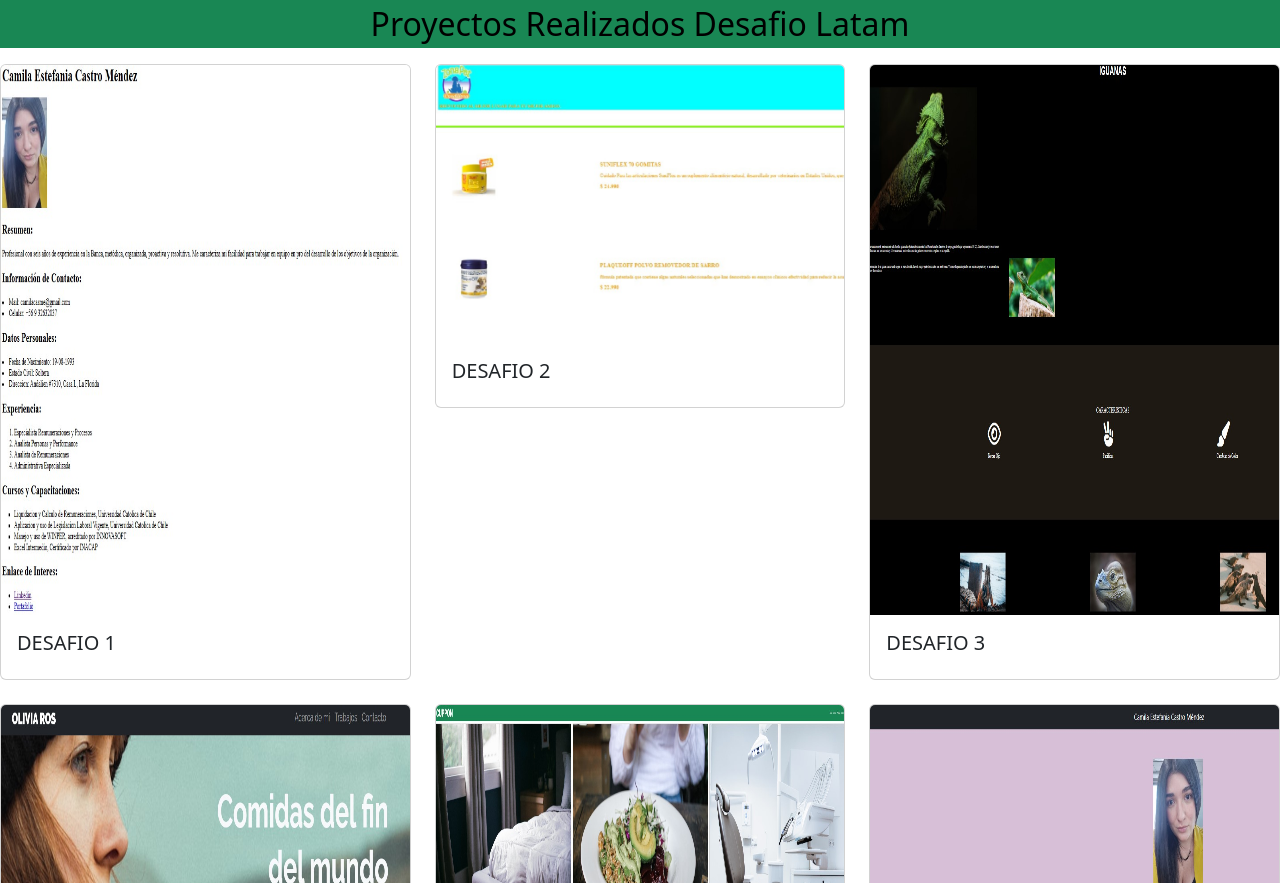
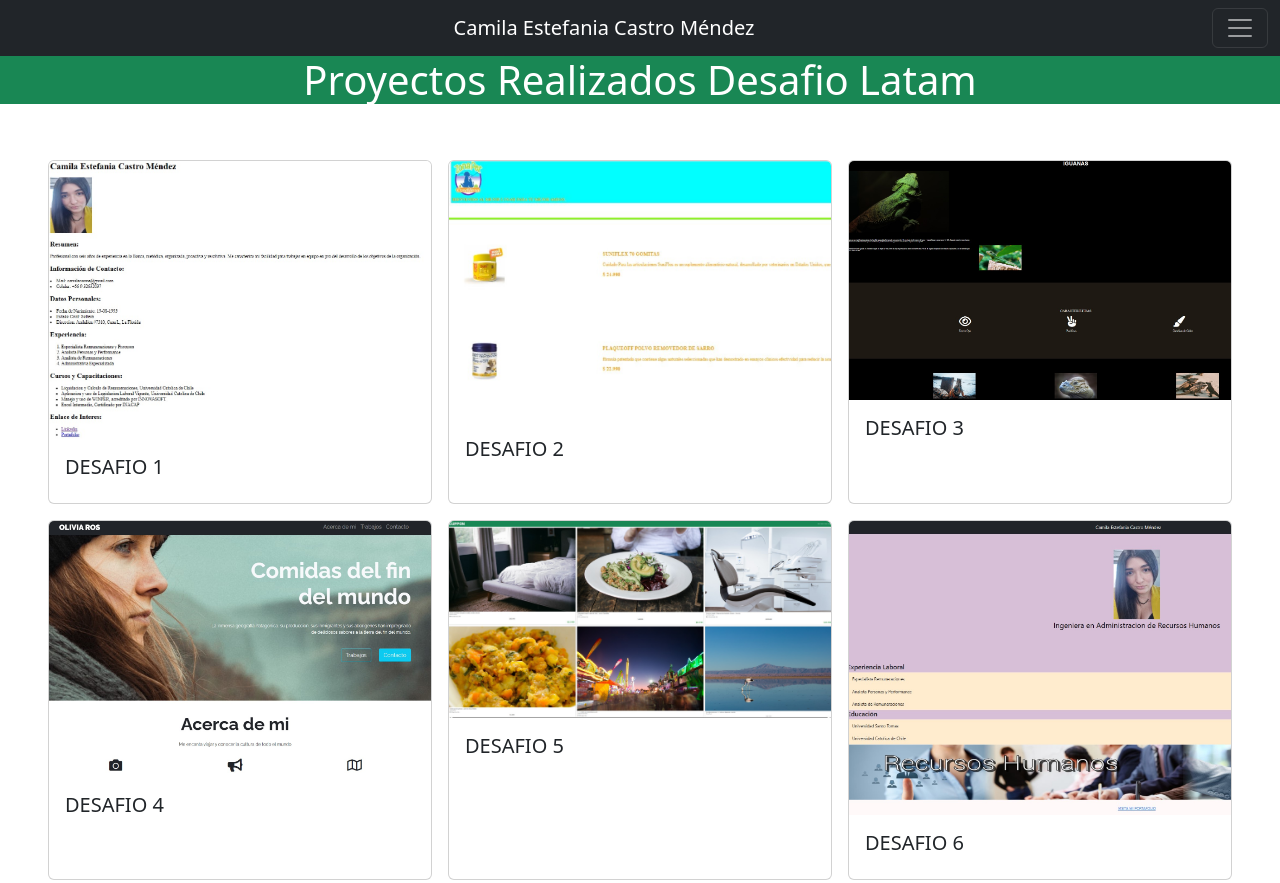
Before and after one commit to yesminalina/fork_cv_camila, a plain HTML site: page portafolio.html in a window 1280 px wide. Shown: the top 883 px of the page. Drawn offline with nearby package versions, Linux system fonts and the light colour scheme.

Commit message:
modificación página portafolio

```diff
--- a/portafolio.html
+++ b/portafolio.html
@@ -13,33 +13,59 @@
 
     <script src="https://kit.fontawesome.com/9eaee8c2c7.js" crossorigin="anonymous"></script>
 
-    <title>Document</title>
+    <title>Portafolio</title>
 </head>
 
 <body>
-
-    <nav class="text-bg-success">
-        <a class="nav-link active" style="color: black; font-size: xx-large; text-align: center;">Proyectos
-            Realizados Desafio Latam</a>
+    <nav class="navbar navbar-dark bg-dark">
+        <div class="container-fluid">
+          <p class="text-center"></p>
+          <a class="navbar-brand" href="index.html">Camila Estefania Castro Méndez </a>
+          <button class="navbar-toggler" type="button" data-bs-toggle="offcanvas" data-bs-target="#offcanvasDarkNavbar"
+            aria-controls="offcanvasDarkNavbar" aria-label="Toggle navigation">
+            <span class="navbar-toggler-icon"></span>
+          </button>
+          <div class="offcanvas offcanvas-end text-bg-dark" tabindex="-1" id="offcanvasDarkNavbar"
+            aria-labelledby="offcanvasDarkNavbarLabel">
+            <div class="offcanvas-header">
+              <h5 class="offcanvas-title" id="offcanvasDarkNavbarLabel">Hablemos?</h5>
+              <button type="button" class="btn-close btn-close-white" data-bs-dismiss="offcanvas"
+                aria-label="Close"></button>
+            </div>
+            <div class="offcanvas-body">
+              <ul class="navbar-nav justify-content-end flex-grow-1 pe-3">
+                <li class="nav-item dropdown">
+                  <a class="nav-link dropdown-toggle" href="#" role="button" data-bs-toggle="dropdown"
+                    aria-expanded="false">
+                    Contacto
+                  </a>
+                  <ul class="dropdown-menu dropdown-menu-dark">
+                    <li><a class="dropdown-item" href="https://mail.google.com/mail/u/2/#inbox?compose=new">Enviar Mail</a>
+                    </li>
+                    <li><a class="dropdown-item" href="https://wa.link/4pi67v">Whatssap</a></li>
+                    <li><a class="dropdown-item"
+                        href="https://www.linkedin.com/in/camila-estefania-castro-m%C3%A9ndez-b21bb8149/">Linkedin</a></li>
+                  </ul>
+                </li>
+              </ul>
+            </div>
+          </div>
       </nav>
 
+    <section class="grilla container-fluid p-0">
+        <h1 class="text-center text-bg-success">Proyectos Realizados Desafio Latam</h1>
 
-    <div class="">
-        <p> </p>
-    </div>
-
-
-    <div class="row row-cols-1 row-cols-md-3 g-4">
+        <div class="row row-cols-1 row-cols-md-3 gx-3 gy-3 p-5">
             <div class="col">
-            <div class="card">
-                <img src="assets/img/cv.jpg" class="card-img-top" alt="cupon1" width="550" height="550">
+                <div class="card h-100">
+                    <img src="assets/img/cv.jpg" class="card-img-top" alt="cupon1">
                     <div class="card-body">
                         <h5 class="card-title">DESAFIO 1</h5>
                     </div>
                 </div>
             </div>
             <div class="col">
-            <div class="card">
+                <div class="card h-100">
                     <img src="assets/img/landinpage.jpg" class="card-img-top" alt="cupon2">
                     <div class="card-body">
                         <h5 class="card-title">DESAFIO 2</h5>
@@ -47,37 +73,39 @@
                 </div>
             </div>
             <div class="col">
-            <div class="card">
-                <img src="assets/img/iguanas.jpg" class="card-img-top" alt="cupon3" width="550" height="550">
+                <div class="card h-100">
+                    <img src="assets/img/iguanas.jpg" class="card-img-top" alt="cupon3">
                     <div class="card-body">
                         <h5 class="card-title">DESAFIO 3</h5>
                     </div>
                 </div>
             </div>
             <div class="col">
-            <div class="card">
-                <img src="assets/img/GIT.jpg" class="card-img-top" alt="cupon4" width="550" height="550">
+                <div class="card h-100">
+                    <img src="assets/img/GIT.jpg" class="card-img-top" alt="cupon4">
                     <div class="card-body">
                         <h5 class="card-title">DESAFIO 4</h5>
                     </div>
                 </div>
             </div>
             <div class="col">
-            <div class="card">
-                <img src="assets/img/cupon.jpg" class="card-img-top" alt="cupon5" width="550" height="550">
+                <div class="card h-100">
+                    <img src="assets/img/cupon.jpg" class="card-img-top" alt="cupon5">
                     <div class="card-body">
                         <h5 class="card-title">DESAFIO 5</h5>
                     </div>
                 </div>
             </div>
             <div class="col">
-            <div class="card">
-                <img src="assets/img/DESAFIO6.jpg" class="card-img-top" alt="cupon6" width="550" height="550">
+                <div class="card h-100">
+                    <img src="assets/img/DESAFIO6.jpg" class="card-img-top" alt="cupon6">
                     <div class="card-body">
                         <h5 class="card-title">DESAFIO 6</h5>
                     </div>
                 </div>
             </div>
+    </section>
+
 
 
 
@@ -118,10 +146,6 @@
 
 
 
-
-
-
-
                 <script src="https://cdn.jsdelivr.net/npm/bootstrap@5.3.1/dist/js/bootstrap.bundle.min.js"
                     integrity="sha384-HwwvtgBNo3bZJJLYd8oVXjrBZt8cqVSpeBNS5n7C8IVInixGAoxmnlMuBnhbgrkm"
                     crossorigin="anonymous"></script>
```
Also changed, not shown: index.html (+0 -2 lines), 1 other file. Lines whose indentation alone changed are shown as unchanged.
